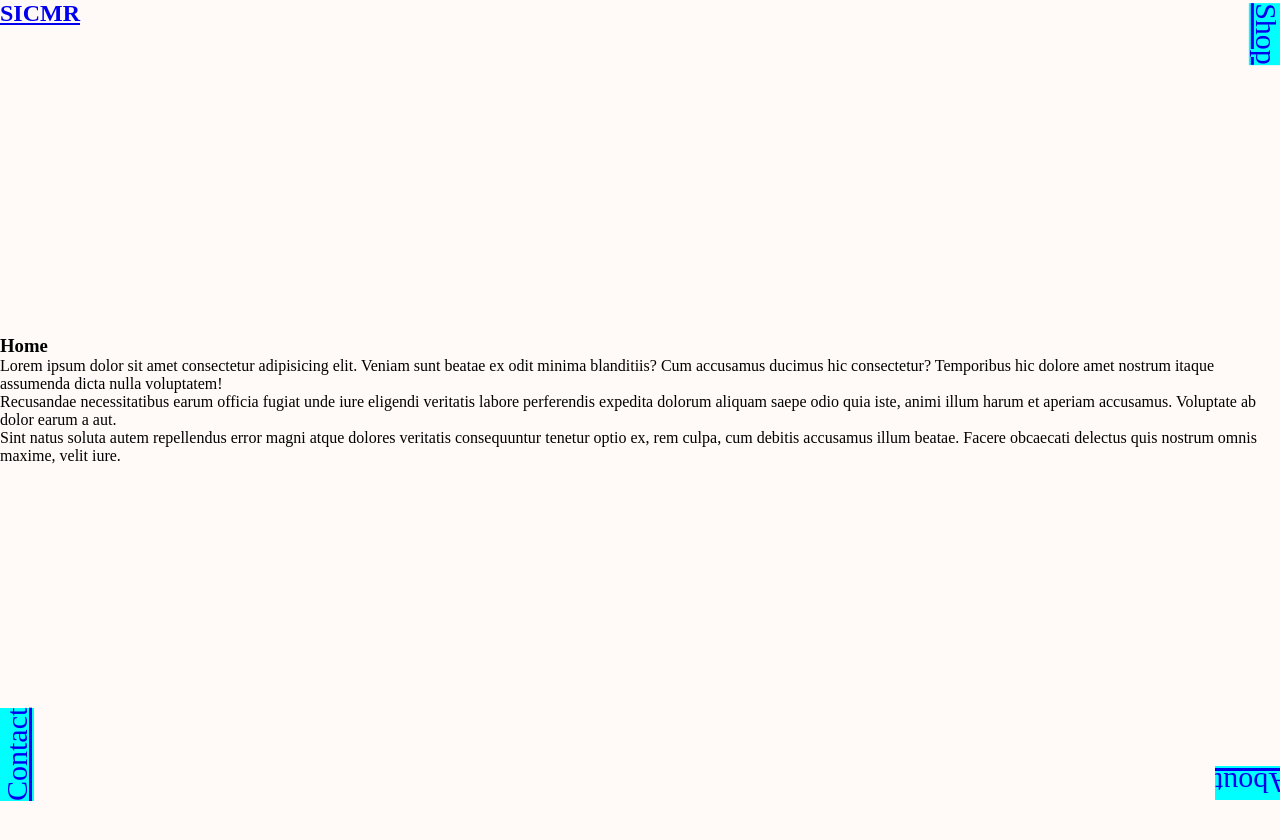
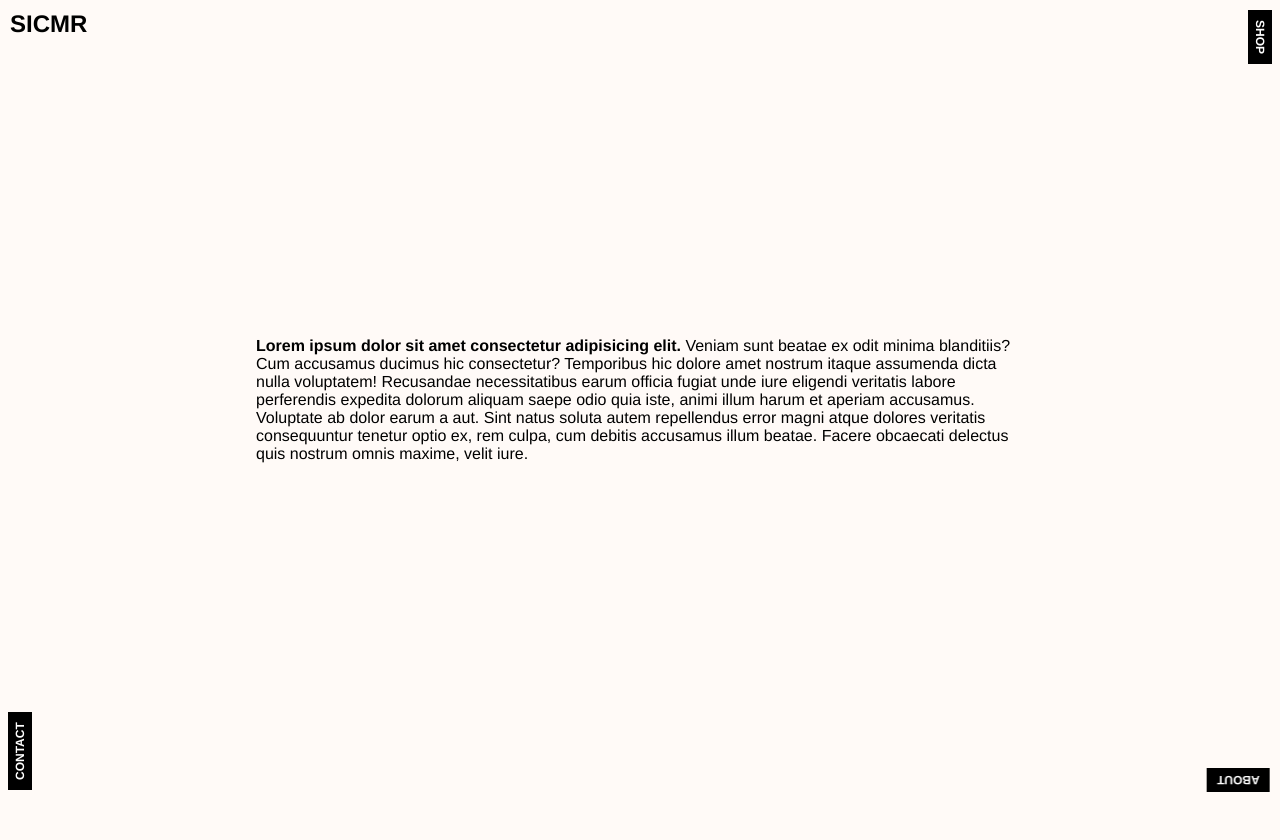
Before and after one commit to SICMR/sicmr.com, a website: page dist/index.html in a window 1280 px wide. After the commit the page ends 800 px from the top, so only its background shows below. Drawn offline with nearby package versions, Linux system fonts and the light colour scheme; files that its build step writes are made by us from their sources.

Commit message:
get a vibe going

```diff
--- a/public/_js/index.js
+++ b/public/_js/index.js
@@ -1,7 +1,10 @@
 $(document).ready(function(){
   setTimeout(function(){
-    $('nav').addClass('ani-in')
-  }, 400)
+    $('body').addClass('ani-in')
+    setTimeout(function(){
+      $('#home').addClass('active')
+    }, 1200);
+  }, 2000)
 
   $('.internal-nav-link').click(function(e){
     e.preventDefault();
--- a/public/_sass/main.sass
+++ b/public/_sass/main.sass
@@ -4,42 +4,67 @@
   padding: 0
 body
   background: #fffaf7
-
+  font-family: 'Helvetica', 'Arial', sans-serif
+  //font-family: 'Open Sans', sans-seri
+.logo
+  position: fixed
+  top: 10px
+  left: 10px
+  a
+    text-transform: uppercase
+    text-decoration: none
+    color: black
 nav
-  position: fixed
-  width: 100vw
-  height: 100vh
-  z-index: 200
+  position: relative
+  z-index: 2000
 #main-menu
   margin: 0
   padding: 0
   list-style: none
   li
-    position: absolute
-    font-size: 30px
-    background-color: aqua
-    transition: all .2s ease-out
+    position: fixed
+    transition: all 1.2s ease-out
+    display: inline-block
+    a
+      //display: block
+      font-size: 12px
+      font-weight: 700
+      padding: 5px 10px
+      text-transform: uppercase
+      text-decoration: none
+      background: black
+      color: white
     &#nav-shop
-      top: 0
-      right: 0
-      transform-origin: bottom
-      transform: translateY(-100%) rotate(90deg)
+      top: 10px
+      left: calc(100% - 10px)
+      transform-origin: left top
+      transform: translateY(-100vh) rotate(90deg)
       .ani-in &
-          transform: translateY(0px) rotate(90deg)
+        transform: translateY(0px) rotate(90deg)
     &#nav-about
-      bottom: 0
-      right: 0
+      bottom: 10px
+      right: 10px
       transform-origin: center
-      transform: translateX(10px) rotate(180deg)
+      transform: translateX(100vh) rotate(180deg)
+      .ani-in &
+        transform: translateX(0px) rotate(180deg)
     &#nav-contact
-      bottom: 0
-      left: 0
-      transform-origin: 0 0
-      transform: translateY(35px) rotate(-90deg)
+      bottom: 10px
+      left: 10px
+      transform-origin: top left
+      transform: translateY(100vh) rotate(-90deg)
+      .ani-in &
+        transform: translateY(100%) rotate(-90deg)
+
 
 #content-container
-  position: relative
+  position: fixed
+  top: 0
+  left: 0
   z-index: 100
+  width: 100vw
+  height: 100vh
+  overflow: hidden
   section
     position: absolute
     top: 0
@@ -52,6 +77,9 @@ nav
     opacity: 0
     transform: translateY(100%) scale(0.01)
     transition: all 0.4s ease-out
+    overflow: hidden
+    .in
+      max-width: 60%
     &.active
       transition: all 0.2s ease-out
       display: flex
```
Also changed, not shown: dist/css/main.css, dist/index.html, dist/js/scripts.js, dist/js/scripts.min.js.
